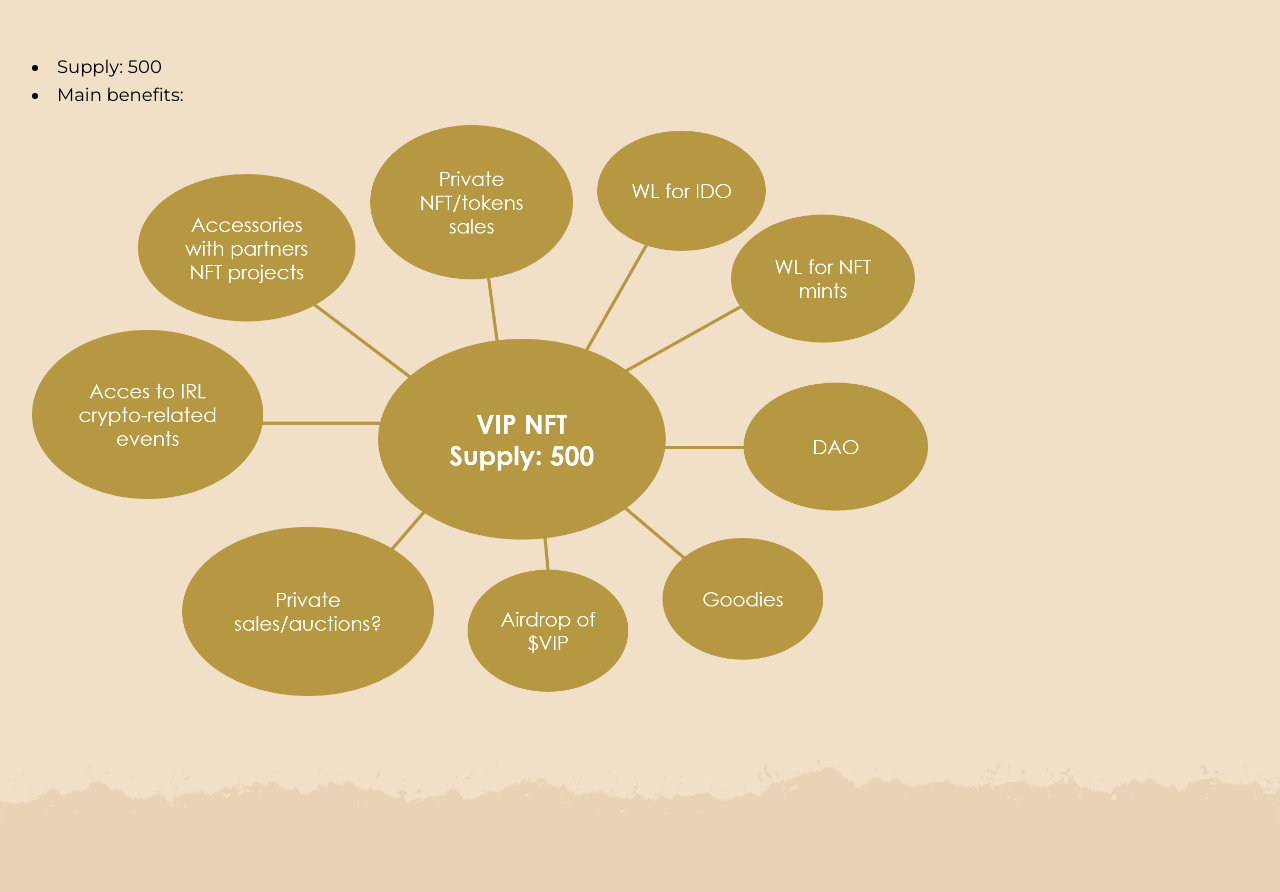
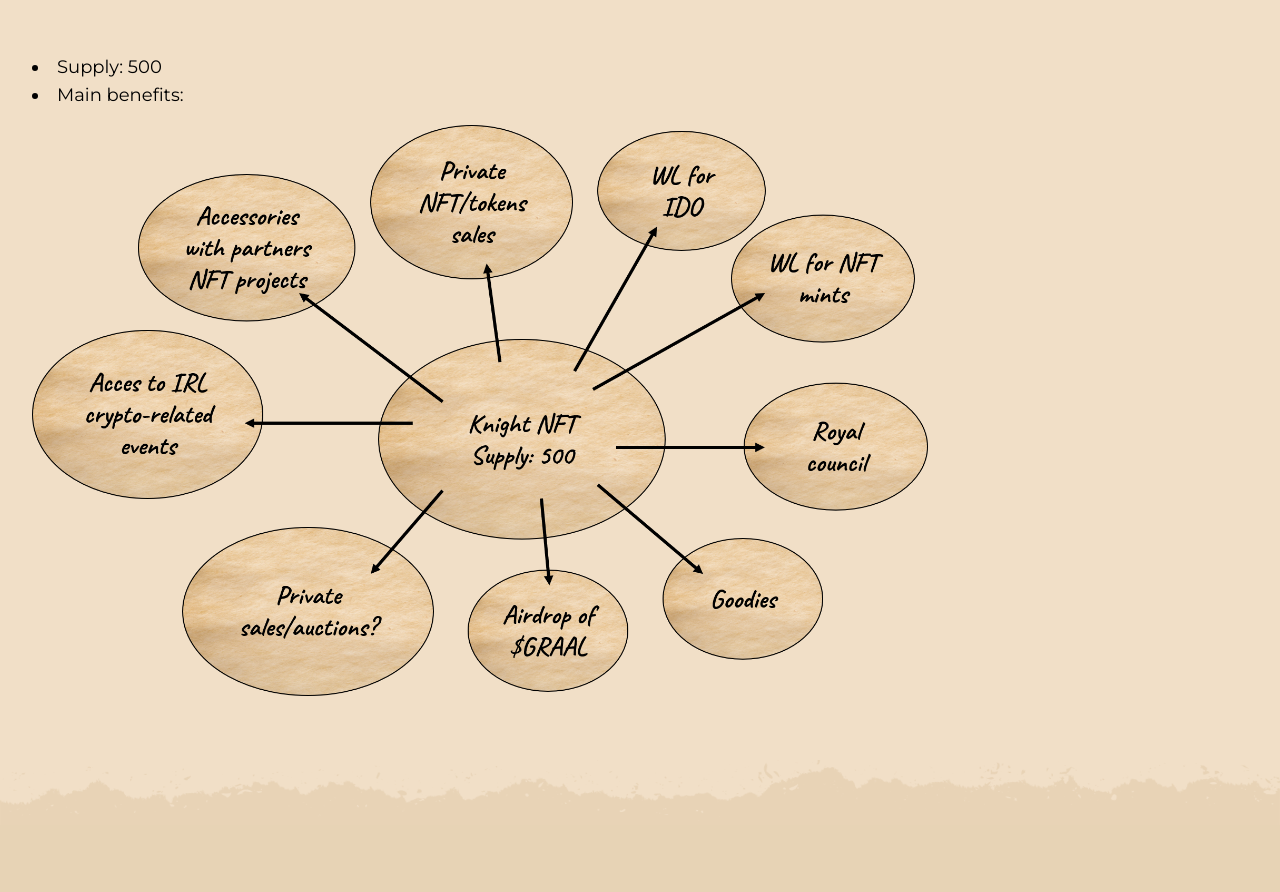
Before and after one commit to weetrax/TheRoundTable, a Next.js app: page /whitepaper in a window 1280 px wide. Shown: the part 447-1339 px from the top of the page. Built offline with nearby package versions, Linux system fonts and the light colour scheme.

Commit message:
whitepaper test

```diff
--- a/pages/whitepaper.tsx
+++ b/pages/whitepaper.tsx
@@ -51,7 +51,7 @@ const WhitepaperPage: NextPage = () => {
               </ul>
               <img
                 className="w-full max-w-4xl"
-                src="/assets/img/whitepaper-nft.png"
+                src="/assets/img/whitepaper-nft2.png"
               ></img>
             </div>
           </div>
```
Also changed, not shown: public/assets/img/whitepaper-nft2.png (added).
